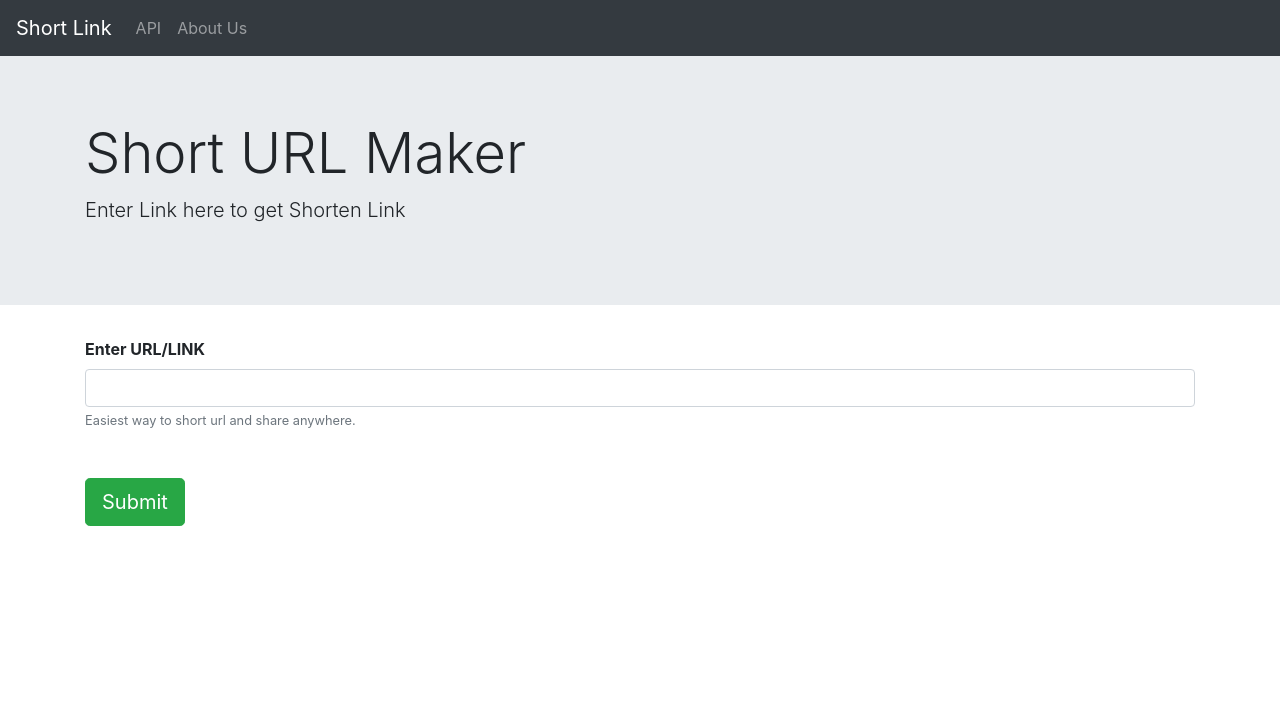
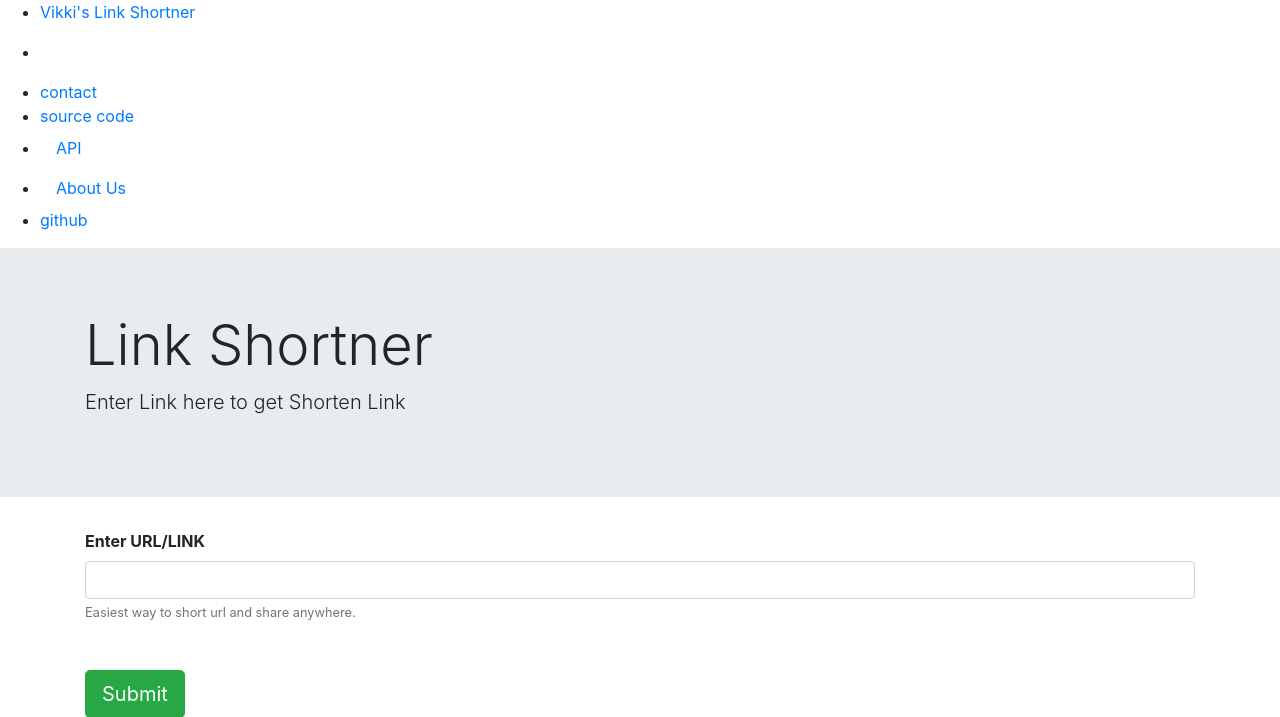
Before and after one commit to 1IN1B/Django-short-link, a Django app: page / in a window 1280 px wide. Shown: the top 717 px of the page. Run offline with Django 4.2, Linux system fonts and the light colour scheme.

Commit message:
first commit

```diff
--- a/testapp/templates/base.html
+++ b/testapp/templates/base.html
@@ -5,23 +5,47 @@
     <!-- Bootstrap CSS -->
     <link rel="stylesheet" href="https://cdn.jsdelivr.net/npm/bootstrap@4.3.1/dist/css/bootstrap.min.css" integrity="sha384-ggOyR0iXCbMQv3Xipma34MD+dH/1fQ784/j6cY/iJTQUOhcWr7x9JvoRxT2MZw1T" crossorigin="anonymous">
 
-    <title>Short URL</title>
+    <title>Link Shortner</title>
 </head>
 <body>
-<nav class="navbar navbar-expand-lg navbar-dark bg-dark">
-  <a class="navbar-brand" href="{%url 'home'%}">Short Link</a>
-  <button class="navbar-toggler" type="button" data-toggle="collapse" data-target="#navbarSupportedContent" aria-controls="navbarSupportedContent" aria-expanded="false" aria-label="Toggle navigation">
-    <span class="navbar-toggler-icon"></span>
-  </button>
+  <nav class="menu">
+    <div class="nav-left">
+      <ul>
+        <li>
+          <a href="/"
+            >Vikki's Link Shortner</span
+            ></a
+          >
+        </li>
+      </ul>
+    </div>
+    <div class="nav-right">
+      <ul>
+      <li class="icons">
+
+      <a id="toggle-nav" onclick="toggleNav()">
+          <i class="fa fa-bars"></i>
+      </a>
+        </li>
+      </ul>
+      <ul id="links">
+        <li><a href="mailto:vikalsingh@tuta.io">contact</a></li>
+        <li><a target="_blank" href="https://github.com/link-shortner">source code</a></li>
+        <li><a class="nav-link" href="{% url 'api' %}">API</a></li>
+        <li><a class="nav-link" href="{% url 'about' %}">About Us</a></li>
+        <li><a target="_blank" href="https://github.com/heyvikki">github</a></li>
+      </ul>
+    </div>
+  </nav>
 
   <div class="collapse navbar-collapse" id="navbarSupportedContent">
     <ul class="navbar-nav mr-auto">
       <li class="nav-item">
-        <a class="nav-link" href="{% url 'api' %}">API</a>
+
       </li>
 
       <li class="nav-item">
-        <a class="nav-link" href="{% url 'about' %}">About Us</a>
+
       </li>
 
 
--- a/testapp/templates/home.html
+++ b/testapp/templates/home.html
@@ -2,14 +2,14 @@
 <html lang="en">
 <head>
     <meta charset="UTF-8">
-    <title>Short URL</title>
+    <title>Link Shortner</title>
 </head>
 <body>
 {% extends 'base.html' %}
 {%block content%}
 <div class="jumbotron jumbotron-fluid">
   <div class="container">
-    <h1 class="display-4">Short URL Maker</h1>
+    <h1 class="display-4">Link Shortner</h1>
     <p class="lead">Enter Link here to get Shorten Link </p>
   </div>
 </div>
```
